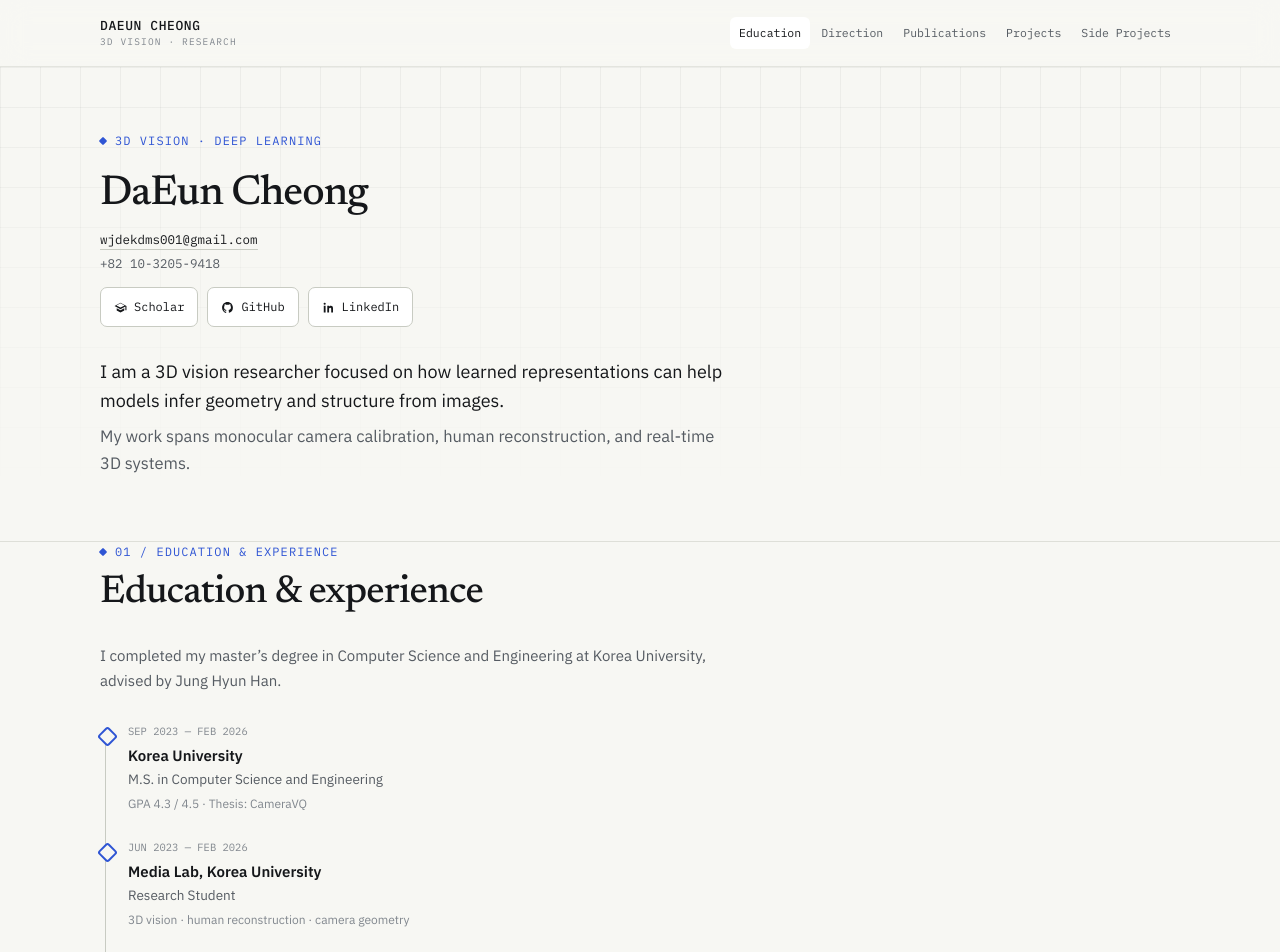
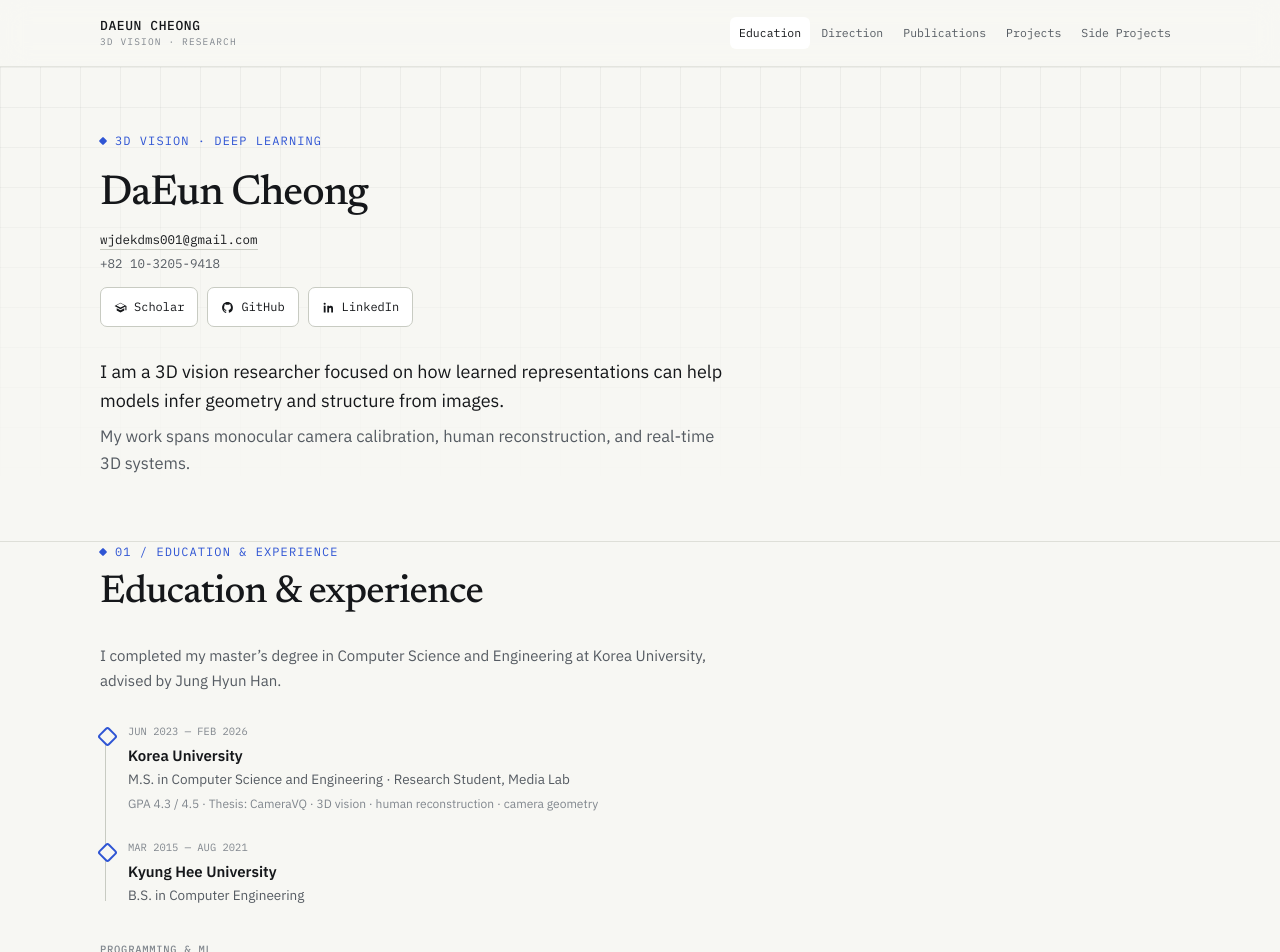
Before and after one commit to GraceCheong/web, a React (Vite) app: page / in a window 1280 px wide. Shown: the top 952 px of the page. Built offline with nearby package versions, Linux system fonts and the light colour scheme.

Commit message:
Merge Korea University education and lab experience

```diff
--- a/src/data/content.js
+++ b/src/data/content.js
@@ -158,16 +158,10 @@ export const sideProjects = [
 
 export const educationTimeline = [
   {
-    date: 'SEP 2023 — FEB 2026',
+    date: 'JUN 2023 — FEB 2026',
     title: 'Korea University',
-    org: 'M.S. in Computer Science and Engineering',
-    extra: 'GPA 4.3 / 4.5 · Thesis: CameraVQ',
-  },
-  {
-    date: 'JUN 2023 — FEB 2026',
-    title: 'Media Lab, Korea University',
-    org: 'Research Student',
-    extra: '3D vision · human reconstruction · camera geometry',
+    org: 'M.S. in Computer Science and Engineering · Research Student, Media Lab',
+    extra: 'GPA 4.3 / 4.5 · Thesis: CameraVQ · 3D vision · human reconstruction · camera geometry',
   },
   {
     date: 'MAR 2015 — AUG 2021',
```
